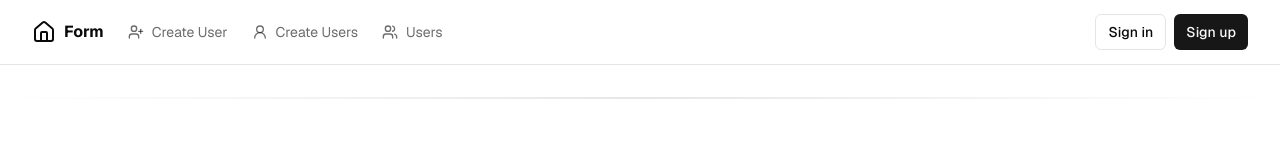
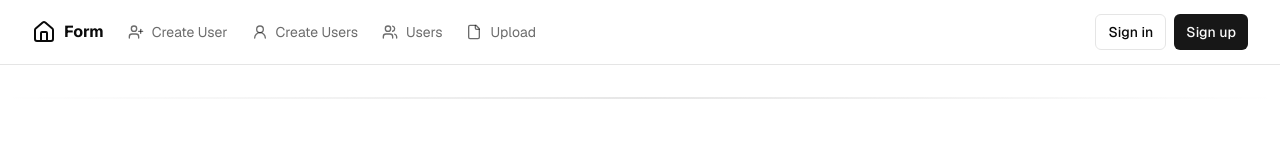
Before and after one commit to yeshwanthc/supabase-dashboard, a Next.js app: page / in a window 1280 px wide. Shown: the top 160 px of the page. Built offline with nearby package versions, Linux system fonts and the light colour scheme; no server answers.

Commit message:
menu change

```diff
--- a/components/header/Header.tsx
+++ b/components/header/Header.tsx
@@ -11,6 +11,7 @@ import {
   Twitter,
   Linkedin,
   User2,
+  File,
 } from "lucide-react";
 
 const Header = () => {
@@ -46,6 +47,13 @@ const Header = () => {
                 <Users className="mr-2 h-4 w-4" />
                 Users
               </Link>
+              <Link
+                href="/protected/upload"
+                className="flex items-center text-foreground/60 transition-colors hover:text-foreground/80"
+              >
+                <File className="mr-2 h-4 w-4" />
+                Upload
+              </Link>
             </div>
           </div>
           <div className="flex flex-1 items-center justify-between space-x-2 md:justify-end">
```
